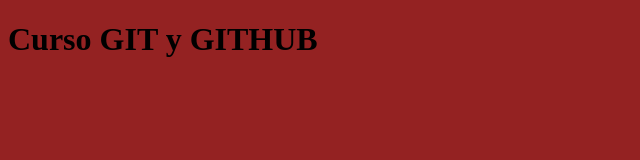
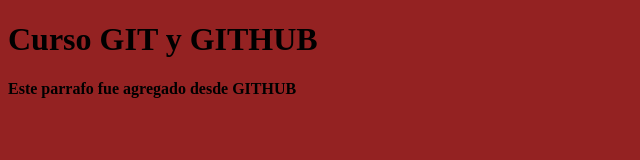
Before and after one commit to jasiellopez2013/Curso-GIT, a plain HTML site: page index.html in a window 1280 px wide. Shown: the whole page, without its empty margins (0-640 px from the left). Drawn offline with Linux system fonts and the light colour scheme.

Commit message:
Update index.html
Se a agregado un párrafo desde GITHUB

```diff
--- a/index.html
+++ b/index.html
@@ -9,5 +9,6 @@
 </head>
 <body>
   <h1>Curso GIT y GITHUB</h1>
+    <p> Este parrafo fue agregado desde GITHUB</p>
 </body>
 </html>
```
